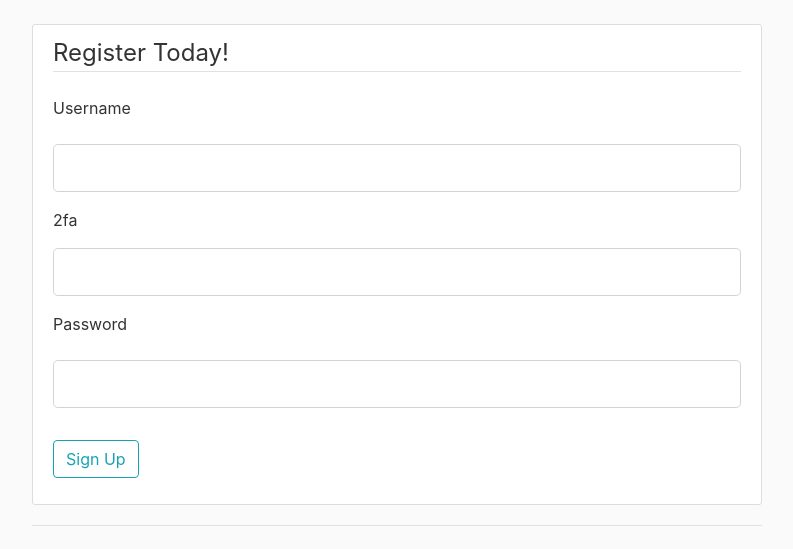
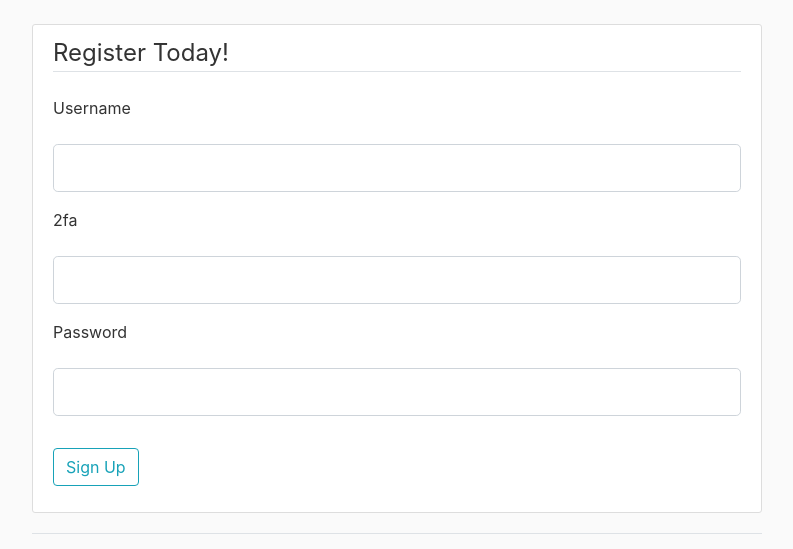
Before and after one commit to jcn20/AppSec_Flask_V, a Flask app: page /register in a window 1280 px wide. Shown: the part 56-605 px from the top of the page, without its empty margins (53-846 px from the left). Run offline with Flask 2, Linux system fonts and the light colour scheme; some libraries are stand-ins or nearby versions.

Commit message:
Still testing autograder.

```diff
--- a/flask_a2/templates/register.html
+++ b/flask_a2/templates/register.html
@@ -22,7 +22,7 @@
                 </div>
 
                 <div id="2fa" class="form-group">
-		     <p id="2fa" {{ form.mfa.label(id="2fa", class="form-control-label") }}</p>
+			<p id="2fa"> {{ form.mfa.label(id="2fa", class="form-control-label") }}</p>
 
                     {% if form.mfa.errors%}
                         {{ form.mfa(id="2fa", class="form-control form-control-lg is-invalid") }}
```
